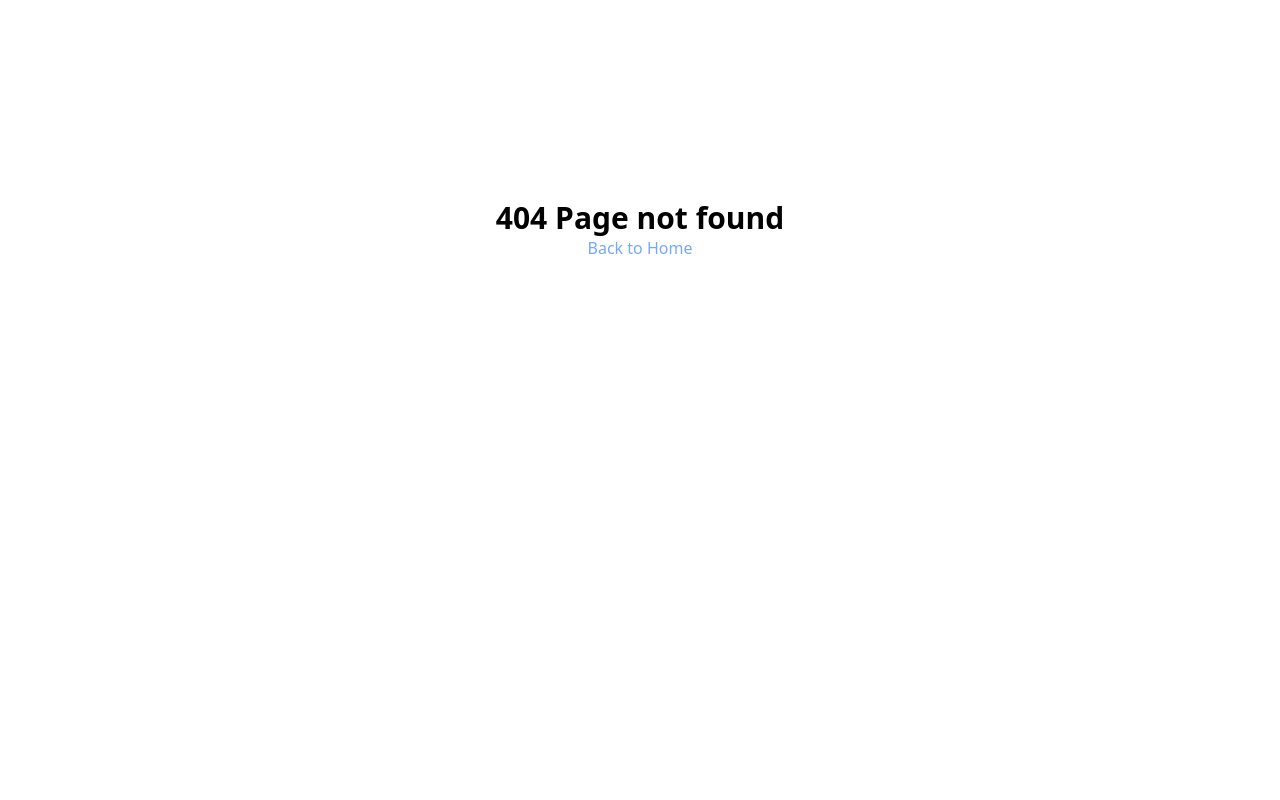
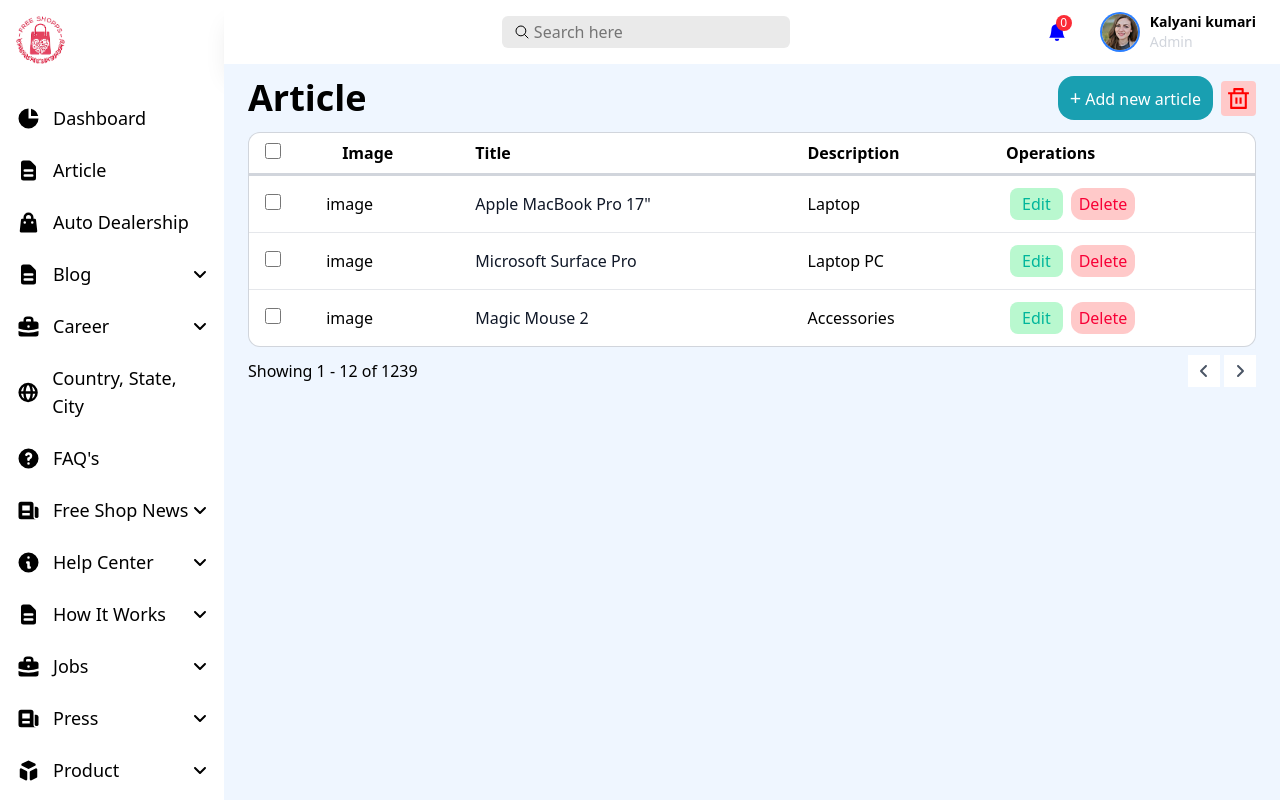
Before and after one commit to Mukesh20120/admin-assignment, a React (Vite) app: page /dashboard/article in a window 1280 px wide. Before the commit this address had no page. Built offline with nearby package versions, Linux system fonts and the light colour scheme.

Commit message:
create table for article page

```diff
--- a/package.json
+++ b/package.json
@@ -7,12 +7,10 @@
     "dev": "vite",
     "build": "vite build",
     "lint": "eslint .",
-    "preview": "vite preview",
-    "postinstall": "flowbite-react patch"
+    "preview": "vite preview"
   },
   "dependencies": {
     "@tailwindcss/vite": "^4.1.4",
-    "flowbite-react": "^0.11.7",
     "react": "^19.0.0",
     "react-dom": "^19.0.0",
     "react-icons": "^5.5.0",
--- /dev/null
+++ b/src/components/DashBoardArticle.jsx
@@ -0,0 +1,87 @@
+import React from "react";
+import { RiDeleteBinLine } from "react-icons/ri";
+import { FaAngleLeft, FaAngleRight } from "react-icons/fa6";
+
+export default function DashBoardArticle() {
+  const products = [
+    {
+      id: 1,
+      title: 'Apple MacBook Pro 17"',
+      image: "Silver",
+      description: "Laptop",
+    },
+    {
+      id: 2,
+      title: "Microsoft Surface Pro",
+      image: "White",
+      description: "Laptop PC",
+    },
+    {
+      id: 3,
+      title: "Magic Mouse 2",
+      image: "Black",
+      description: "Accessories",
+    },
+  ];
+
+  return (
+    <>
+      <div className="flex justify-between items-center my-3">
+        <h1 className="text-4xl font-semibold">Article</h1>
+        <div className="flex gap-2 items-center">
+          <button className="bg-[var(--hover-btn)] text-white px-3 py-2 rounded-2xl">
+            <span className="text-xl">+</span> Add new article
+          </button>
+          <div className="bg-red-200 rounded">
+            <RiDeleteBinLine color="red" style={{ margin: "5px" }} size={25} />
+          </div>
+        </div>
+      </div>
+      <div className=" bg-gray-300 rounded-xl">
+        <table className="min-w-full border border-gray-300 divide-y divide-gray-200 rounded-xl overflow-hidden">
+          <thead className="bg-white shadow-xl border-b-3 border-gray-300">
+            <tr>
+              <th className=" text-start">
+                <input type="checkbox" className="ml-4 w-4 h-4" />
+              </th>
+              <th className="text-left px-4 py-2">Image</th>
+              <th className="text-left px-4 py-2">Title</th>
+              <th className="text-left px-4 py-2">Description</th>
+              <th className="text-left px-4 py-2">Operations</th>
+            </tr>
+          </thead>
+          <tbody className="divide-y divide-gray-200">
+            {products.map((product) => (
+              <tr key={product.id} className="bg-white hover:bg-gray-50">
+                <td className="p-4">
+                  <input type="checkbox" className="w-4 h-4" />
+                </td>
+                <td>image</td>
+                <td className="px-4 py-2 font-medium text-gray-900 whitespace-nowrap">
+                  {product.title}
+                </td>
+                <td className="px-4 py-2">{product.description}</td>
+                <td className="px-4 py-2 text-cyan-600  hover:underline cursor-pointer">
+                  <button className="mx-1 bg-green-200 text-[var(--btn-edit-text)] px-3 py-1 rounded-lg cursor-pointer">Edit</button>
+                  <button className="mx-1 bg-red-200 text-[var(--btn-del-text)] px-2 py-1 rounded-xl cursor-pointer">Delete</button>
+                </td>
+              </tr>
+            ))}
+          </tbody>
+        </table>
+      </div>
+      {/* pagination */}
+      <div className="flex justify-between items-center my-2 ">
+        <p className="block">Showing 1 - 12 of 1239</p>
+        <div className="flex justify-center items-center gap-1">
+          <button className="p-2 bg-white text-gray-600  hover:bg-gray-300 focus:outline-none">
+            <FaAngleLeft />
+          </button>
+          <button className="p-2 bg-white text-gray-600  hover:bg-gray-300 focus:outline-none">
+            <FaAngleRight />
+          </button>
+        </div>
+      </div>
+    </>
+  );
+}
--- a/src/components/DashboardSideBar.jsx
+++ b/src/components/DashboardSideBar.jsx
@@ -1,20 +1,14 @@
-import {
-    Sidebar,
-    SidebarItem,
-    SidebarItemGroup,
-    SidebarItems,
-  } from "flowbite-react";
-  import { FaAngleDown,FaAngleUp } from "react-icons/fa6";
+import { FaAngleDown, FaAngleUp } from "react-icons/fa6";
 import { useState } from "react";
 import SideBarLinkData from "../utils/SideBarLinkData";
-
+import { useNavigate } from "react-router";
 
 export function DashBoardSideBar() {
   const [openDropdown, setOpenDropdown] = useState(null); // which parent dropdown is open
   const [activeParent, setActiveParent] = useState(null);
   const [activeSubItem, setActiveSubItem] = useState(null);
-
-    const handleParentClick = (label, hasSubItems, e) => {
+  const navigate = useNavigate();
+  const handleParentClick = (label, hasSubItems, e, href) => {
     e.preventDefault();
     if (hasSubItems) {
       setOpenDropdown(openDropdown === label ? null : label);
@@ -22,6 +16,7 @@
       setOpenDropdown(null);
       setActiveParent(label);
       setActiveSubItem(null);
+      navigate(href)
     }
   };
 
@@ -32,22 +27,25 @@
   };
 
   return (
-      <Sidebar aria-label="Dashboard Sidebar" className="bg-white relative">
-        <SidebarItems>
-          <SidebarItemGroup>
-            {SideBarLinkData.map(({ label, href, icon, subItems }) => (
+    <div className="py-2 px-2">
+      {SideBarLinkData.map(({ label, href, Icon, subItems }) => (
         <div key={label} className="relative">
-                <SidebarItem
-                  href={href}
-                  icon={icon}
-                  onClick={(e) => handleParentClick(label, !!subItems, e)}
+          <button
+            onClick={(e) => handleParentClick(label, !!subItems, e, href)}
             className={`${
-                    activeParent === label ? "bg-gray-200 font-semibold" : ""
-                  }`}
-                  label={subItems && (openDropdown?<FaAngleUp/>:<FaAngleDown />)}
+              activeParent === label ? "bg-[var(--hover-btn)] font-semibold" : ""
+            } flex justify-between items-center px-2 hover:bg-[var(--hover-btn)] cursor-pointer rounded-xl my-2 py-2 w-full text-left`}
           >
-                  {label}
-                </SidebarItem>
+            <div className="flex items-center gap-3">
+              {Icon && <Icon size={25} />}
+              <p className="text-lg">{label}</p>
+            </div>
+            {subItems && (
+              <div>
+                {openDropdown === label ? <FaAngleUp /> : <FaAngleDown />}
+              </div>
+            )}
+          </button>
 
           {/* Submenu dropdown */}
           {subItems && openDropdown === label && (
@@ -60,7 +58,7 @@
                     e.preventDefault();
                     handleSubItemClick(label, item.label);
                   }}
-                        className={`block px-4 py-2 text-sm hover:bg-gray-200 ${
+                  className={`block px-4 py-2 text-md hover:bg-gray-200 ${
                     activeSubItem === item.label
                       ? "bg-gray-200 font-semibold"
                       : ""
@@ -73,8 +71,6 @@
           )}
         </div>
       ))}
-          </SidebarItemGroup>
-        </SidebarItems>
-      </Sidebar>
+    </div>
   );
 }
--- a/src/index.css
+++ b/src/index.css
@@ -1,6 +1,11 @@
 @import "tailwindcss";
-@plugin "flowbite-react/plugin/tailwindcss";
-@source "../.flowbite-react/class-list.json";
+:root{
+  --btn-del-text: #F80036;
+  --btn-del-bg: #F93C65;
+  --btn-edit-text:#00B69B;
+  --btn-edit-bg: #00B69B;
+  --hover-btn: #199FB1;
+}
 
 .scrollbar-hide::-webkit-scrollbar {
     display: none;
--- a/src/pages/Dashboard.jsx
+++ b/src/pages/Dashboard.jsx
@@ -25,7 +25,7 @@
         </div>
 
         {/* Main content with its own scroll */}
-        <div className="flex-1 overflow-y-auto bg-blue-50 p-4">
+        <div className="flex-1 overflow-y-auto bg-blue-50 px-6">
           <Outlet />
         </div>
       </div>
--- a/src/router/router.jsx
+++ b/src/router/router.jsx
@@ -4,6 +4,7 @@
 import ForgetPage from "../pages/forgetPage";
 import PageNotFound from "../pages/pageNotFound";
 import Dashboard from "../pages/Dashboard";
+import DashBoardArticle from "../components/DashBoardArticle";
 
 
 const router = createBrowserRouter([
@@ -19,6 +20,7 @@
     path: "/dashboard",
     element: <Dashboard/>,
     children: [
+      {path: 'article', element: <DashBoardArticle/>},
       {path: 'profile', element: <div>Profile</div>},
       {path: 'blog', element: <div>Profile</div>},
       {path: 'users', element: <div>Profile</div>},
--- a/src/utils/SideBarLinkData.js
+++ b/src/utils/SideBarLinkData.js
@@ -18,12 +18,12 @@
   } from "react-icons/hi";
 
   const SideBarLinkData = [
-    { label: "Dashboard", href: "#", icon: HiChartPie },
-    { label: "Article", href: "#", icon: HiDocumentText },
-    { label: "Auto Dealership", href: "#", icon: HiShoppingBag },
+    { label: "Dashboard", href: "#", Icon: HiChartPie },
+    { label: "Article", href: "article", Icon: HiDocumentText },
+    { label: "Auto Dealership", href: "#", Icon: HiShoppingBag },
     {
       label: "Blog",
-      icon: HiDocumentText,
+      Icon: HiDocumentText,
       subItems: [
         { label: "Blog Category", href: "#" },
         { label: "Blog Page", href: "#" },
@@ -32,18 +32,18 @@
     },
     {
       label: "Career",
-      icon: HiBriefcase,
+      Icon: HiBriefcase,
       subItems: [
         { label: "Career", href: "#" },
         { label: "Career Openings", href: "#" },
         { label: "Career Opening Category", href: "#" },
       ],
     },
-    { label: "Country, State, City", href: "#", icon: HiGlobeAlt },
-    { label: "FAQ's", href: "#", icon: HiQuestionMarkCircle },
+    { label: "Country, State, City", href: "#", Icon: HiGlobeAlt },
+    { label: "FAQ's", href: "#", Icon: HiQuestionMarkCircle },
     {
       label: "Free Shop News",
-      icon: HiNewspaper,
+      Icon: HiNewspaper,
       subItems: [
         { label: "Free Shop News Category", href: "#" },
         { label: "Free Shop News", href: "#" },
@@ -51,7 +51,7 @@
     },
     {
       label: "Help Center",
-      icon: HiInformationCircle,
+      Icon: HiInformationCircle,
       subItems: [
         { label: "Category", href: "#" },
         { label: "Help Center Knowledge Base", href: "#" },
@@ -59,7 +59,7 @@
     },
     {
       label: "How It Works",
-      icon: HiDocumentText,
+      Icon: HiDocumentText,
       subItems: [
         { label: "Add How Its Work", href: "#" },
         { label: "Add Bottom Data in HW", href: "#" },
@@ -67,7 +67,7 @@
     },
     {
       label: "Jobs",
-      icon: HiBriefcase,
+      Icon: HiBriefcase,
       subItems: [
         { label: "Service Category", href: "#" },
         { label: "Jobs", href: "#" },
@@ -75,7 +75,7 @@
     },
     {
       label: "Press",
-      icon: HiNewspaper,
+      Icon: HiNewspaper,
       subItems: [
         { label: "Press News Category", href: "#" },
         { label: "Press Topic", href: "#" },
@@ -86,7 +86,7 @@
     },
     {
       label: "Product",
-      icon: HiCube,
+      Icon: HiCube,
       subItems: [
         { label: "Category", href: "#" },
         { label: "Subcategory", href: "#" },
@@ -96,19 +96,19 @@
         { label: "Model", href: "#" },
       ],
     },
-    { label: "Privacy & Terms", href: "#", icon: HiDocumentText },
+    { label: "Privacy & Terms", href: "#", Icon: HiDocumentText },
     {
       label: "Trust & Safety",
-      icon: HiShieldCheck,
+      Icon: HiShieldCheck,
       subItems: [
         { label: "Add", href: "#" },
         { label: "Add Button Data", href: "#" },
         { label: "List", href: "#" },
       ],
     },
-    { label: "User Management", href: "#", icon: HiUser },
-    { label: "Order", href: "#", icon: HiShoppingBag },
-    { label: "Settings", href: "#", icon: HiCog },
+    { label: "User Management", href: "#", Icon: HiUser },
+    { label: "Order", href: "#", Icon: HiShoppingBag },
+    { label: "Settings", href: "#", Icon: HiCog },
   ];
 
   export default SideBarLinkData;
--- a/vite.config.js
+++ b/vite.config.js
@@ -1,9 +1,8 @@
 import { defineConfig } from 'vite'
 import react from '@vitejs/plugin-react'
 import tailwindcss from '@tailwindcss/vite'
-import flowbiteReact from "flowbite-react/plugin/vite";
 
 // https://vite.dev/config/
 export default defineConfig({
-  plugins: [react(), tailwindcss(), flowbiteReact()],
+  plugins: [react(), tailwindcss()],
 })
```
Also changed, not shown: 1 other file (tests, documents, lock files or other folders). Lines whose indentation alone changed are shown as unchanged.
